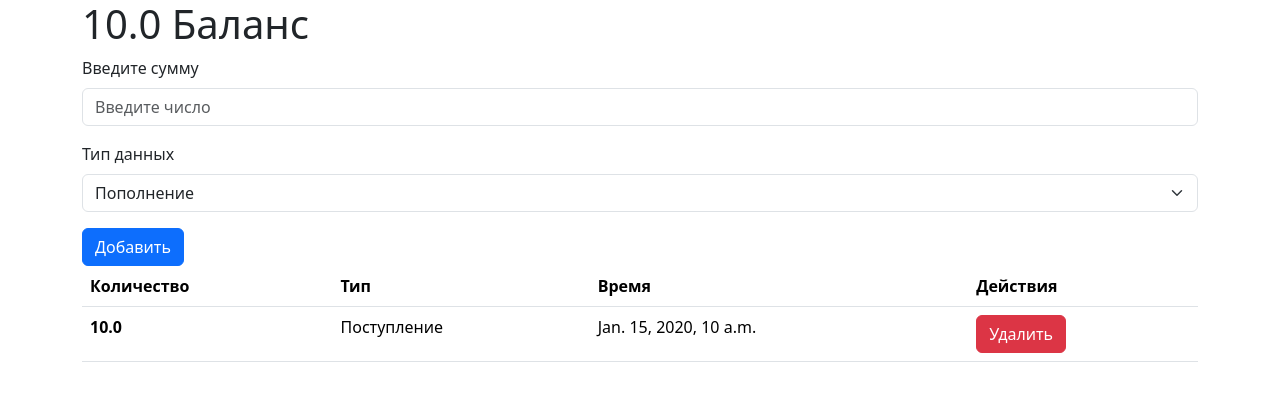
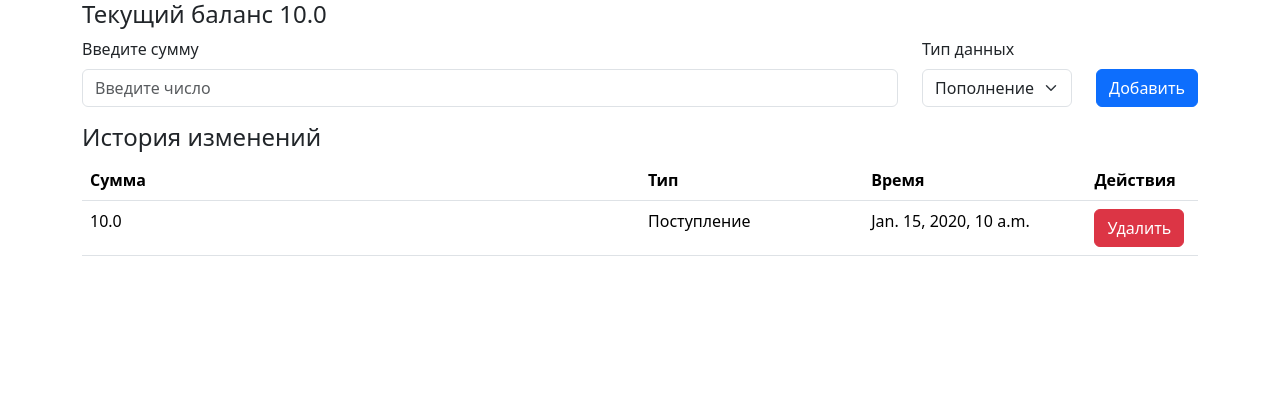
Before and after one commit to kaluginpeter/django-cashapp, a Django app: page / in a window 1280 px wide. Shown: the top 401 px of the page. Run offline with Django 4.2, Linux system fonts and the light colour scheme; tables that the repository leaves empty hold one stand-in row (values such as "Sample post").

Commit message:
Added some styling for table component & fixed bugs

```diff
--- a/balance/templates/balance/components/form.html
+++ b/balance/templates/balance/components/form.html
@@ -1,14 +1,31 @@
-<form action="/create/" method="post">{% csrf_token %}
-    <div class="mb-3">
-      <label for="amount_input" class="form-label">Введите сумму</label>
-      <input name="amount" type="number" step="any" id="amount_input" class="form-control" placeholder="Введите число" required>
+<form action="/create/" method="post">
+  {% csrf_token %}
+  <div class="row align-items-end">
+    <div class="col">
+      <label for="amountInput" class="form-label">Введите сумму</label>
+      <input
+        name="amount"
+        type="number"
+        step="any"
+        id="amountInput"
+        class="form-control"
+        placeholder="Введите число"
+        required
+      />
     </div>
-    <div class="mb-3">
-      <label for="type_select" class="form-label">Тип данных</label>
-      <select name="type" id="type_select" class="form-select">
+
+    <div class="col-auto">
+      <label for="typeSelect" class="form-label">Тип данных</label>
+      <select name="type" id="typeSelect" class="form-select">
         <option value="in">Пополнение</option>
-          <option value="out">Расход</option>
+        <option value="out">Расход</option>
       </select>
     </div>
-    <button type="submit" class="btn btn-primary">Добавить</button>
+
+    <div class="col-auto">
+      <button type="submit" class="btn btn-primary h-auto">
+        Добавить
+      </button>
+    </div>
+  </div>
 </form>
--- a/balance/templates/balance/components/table.html
+++ b/balance/templates/balance/components/table.html
@@ -1,24 +1,42 @@
 {% load static %}
 <table class="table">
+  <colgroup>
+    <col style="width:50%">
+    <col style="width:20%">
+    <col style="width:20%">
+    <col style="width:10%">
+  </colgroup>
+
   <thead>
     <tr>
-      <th scope="col">Количество</th>
+      <th scope="col">Сумма</th>
       <th scope="col">Тип</th>
       <th scope="col">Время</th>
-        <th scope="col">Действия</th>
+      <th scope="col">Действия</th>
     </tr>
   </thead>
+
   <tbody>
     {% for payment in payments %}
     <tr>
-      <th>{{ payment.amount }}</th>
+      <td>{{ payment.amount }}</td>
       <td>{{ payment.get_type_display }}</td>
       <td>{{ payment.created }}</td>
-      <td><form method="post" action="/delete/{{ payment.id }}/">{% csrf_token %}<button class="btn btn-danger" type="submit">Удалить</button></form></td>
+      <td>
+        <form method="post" action="/delete/{{ payment.id }}/">
+          {% csrf_token %}<button class="btn btn-danger" type="submit">
+            Удалить
+          </button>
+        </form>
+      </td>
     </tr>
     {% empty %}
-        <tr><th colspan="4" class="text-center"><img  width="300px" src="{% static 'balance/images/no_money.png' %}"><p>Здесь ничего нет</p></th></tr>
-
+    <tr>
+      <th colspan="4" class="text-center">
+        <img width="300px" src="{% static 'balance/images/no_money.png' %}" />
+        <p>Здесь ничего нет</p>
+      </th>
+    </tr>
     {% endfor %}
   </tbody>
 </table>
--- a/balance/templates/balance/list.html
+++ b/balance/templates/balance/list.html
@@ -1,11 +1,12 @@
-{% extends 'base.html' %}
-{% block content %}
-<h1>{{ balance }} Баланс</h1>
+{% extends 'base.html' %} {% block content %}
+<div class="mb-3">
+  <h4>Текущий баланс {{ balance }}</h4>
 
+  {% include 'balance/components/form.html' %}
+</div>
 
-
-
-
-{% include 'balance/components/form.html' %}
-{% include 'balance/components/table.html' %}
+<div>
+  <h4>История изменений</h4>
+  {% include 'balance/components/table.html' %}
+</div>
 {% endblock %}
--- a/balance/urls.py
+++ b/balance/urls.py
@@ -5,5 +5,5 @@ from balance import views
 urlpatterns = [
     path('', views.payments_list, name='payments_list'),
     path('create/', views.payment_create),
-    path('delete/<int:payment_id>/', views.payment_delete)
+    path('delete/<int:payment_id>/', views.payment_delete),
 ]
--- a/balance/views.py
+++ b/balance/views.py
@@ -3,7 +3,6 @@ from balance.models import Payment, PAYMENT_TYPE_IN
 
 
 def payments_list(request):
-
     payments = Payment.objects.all()
     balance = 0
 
```
